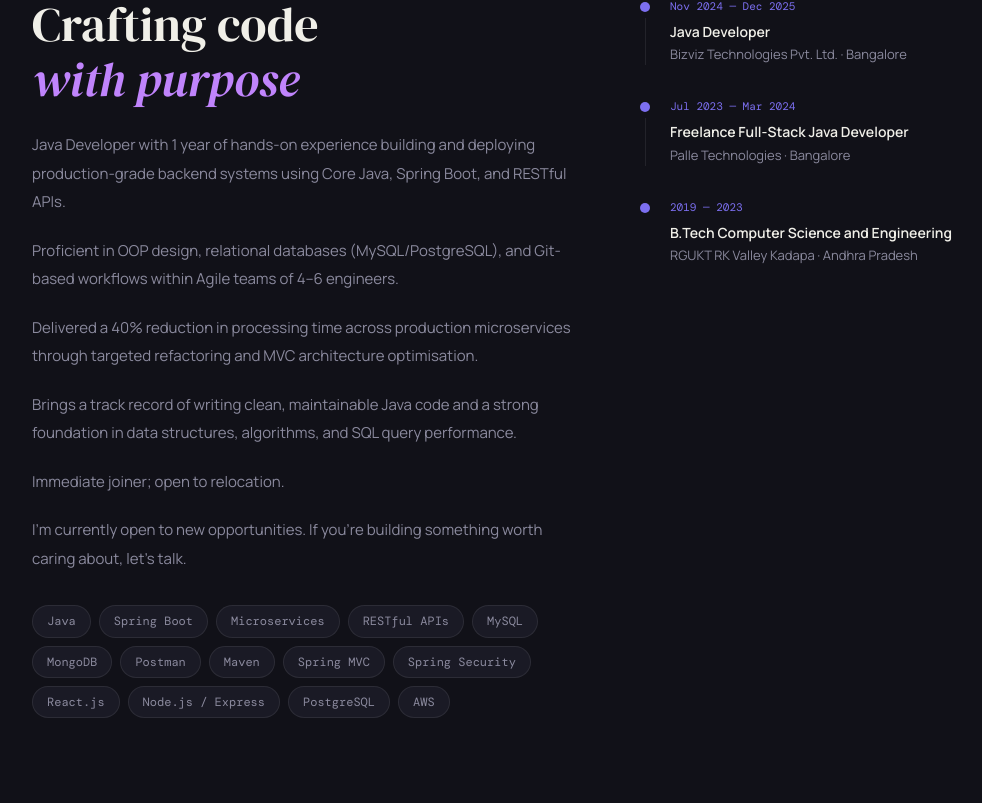
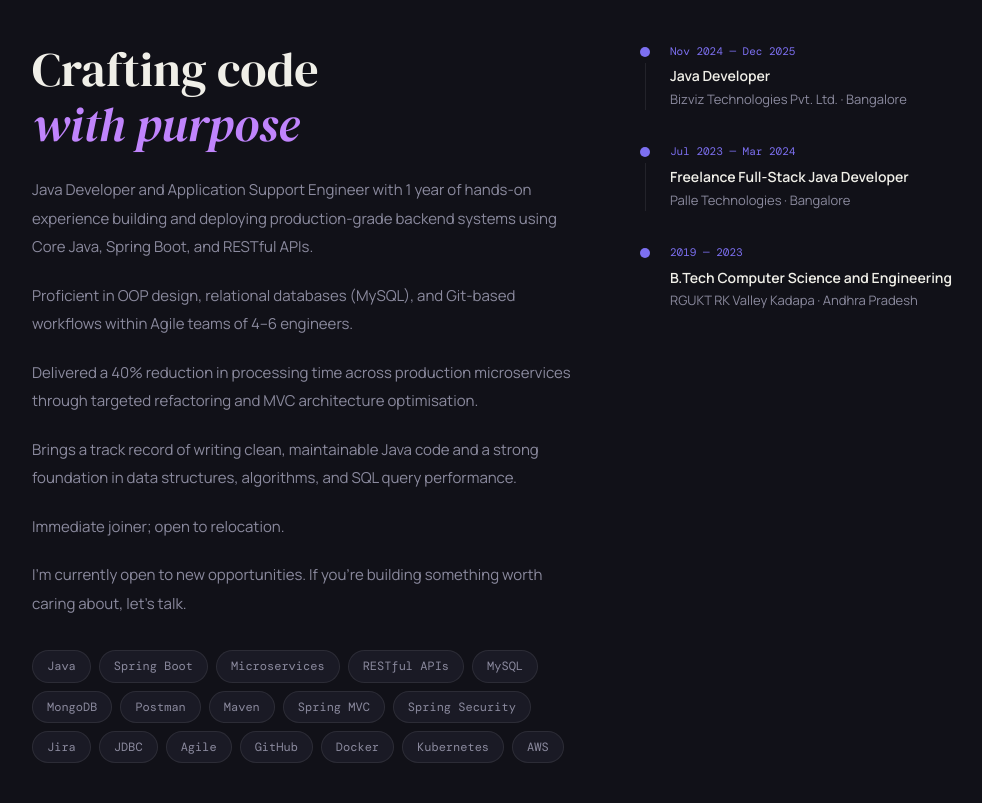
Before and after one commit to dharanipath/Personal-Portfolio, a React (Vite) app: page / in a window 1280 px wide. Shown: the part 997-1800 px from the top of the page, without its empty margins (32-1014 px from the left). Built offline with nearby package versions, Linux system fonts and the light colour scheme.

Commit message:
updated intro and resume

```diff
--- a/src/components/DownloadCV.jsx
+++ b/src/components/DownloadCV.jsx
@@ -8,7 +8,7 @@ export default function DownloadCV() {
         Interested in working together? Download my CV to see my experience and skills in detail.
       </p>
       <br></br>
-      <a href="/Dharanipathi_Java_Resume.pdf" target="_blank" rel="noopener noreferrer" className={styles.cta}> View CV
+      <a href="/Dharanipathi_Pala_Resume.pdf" target="_blank" rel="noopener noreferrer" className={styles.cta}> View CV
       </a>
     </section>
   );
--- a/src/components/Hero.jsx
+++ b/src/components/Hero.jsx
@@ -16,7 +16,8 @@ export default function Hero() {
         <h2 className={styles.nameLabel}>{PERSONAL.name}</h2>
 
         <h1 className={styles.title}>
-          Full Stack Developer(Node.js | React.js | Java & Spring Boot)<br />
+          Java Developer | Spring Boot · REST APIs · SQL | Open to Support & Development Roles<br />
+          {/* Java Developer| Application Support Engineer (Java & Spring Boot | )<br /> */}
           {/* Eng&<br />
           <em>Full-Stack Builder</em> */}
         </h1>
--- a/src/data/config.js
+++ b/src/data/config.js
@@ -4,8 +4,8 @@ export const PERSONAL = {
   title:        'Full-Stack Developer & Creative Coder',
   tagline:      'Open to work',
   bio: [
-    "Java Developer with 1 year of hands-on experience building and deploying production-grade backend systems using Core Java, Spring Boot, and RESTful APIs.",
-    "Proficient in OOP design, relational databases (MySQL/PostgreSQL), and Git-based workflows within Agile teams of 4–6 engineers.",
+    "Java Developer and Application Support Engineer with 1 year of hands-on experience building and deploying production-grade backend systems using Core Java, Spring Boot, and RESTful APIs.",
+    "Proficient in OOP design, relational databases (MySQL), and Git-based workflows within Agile teams of 4–6 engineers.",
     "Delivered a 40% reduction in processing time across production microservices through targeted refactoring and MVC architecture optimisation.",
     "Brings a track record of writing clean, maintainable Java code and a strong foundation in data structures, algorithms, and SQL query performance.",
     "Immediate joiner; open to relocation.",
@@ -126,7 +126,7 @@ export const SKILLS = [
 
 export const STACK_PILLS = [
   'Java','Spring Boot','Microservices','RESTful APIs','MySQL','MongoDB','Postman',
-  'Maven','Spring MVC','Spring Security','React.js', 'Node.js / Express', 'PostgreSQL',
+  'Maven','Spring MVC','Spring Security','Jira','JDBC','Agile','GitHub','Docker','Kubernetes',
   'AWS',
 ];
 
```
Also changed, not shown: 1 other file (tests, documents, lock files or other folders).
